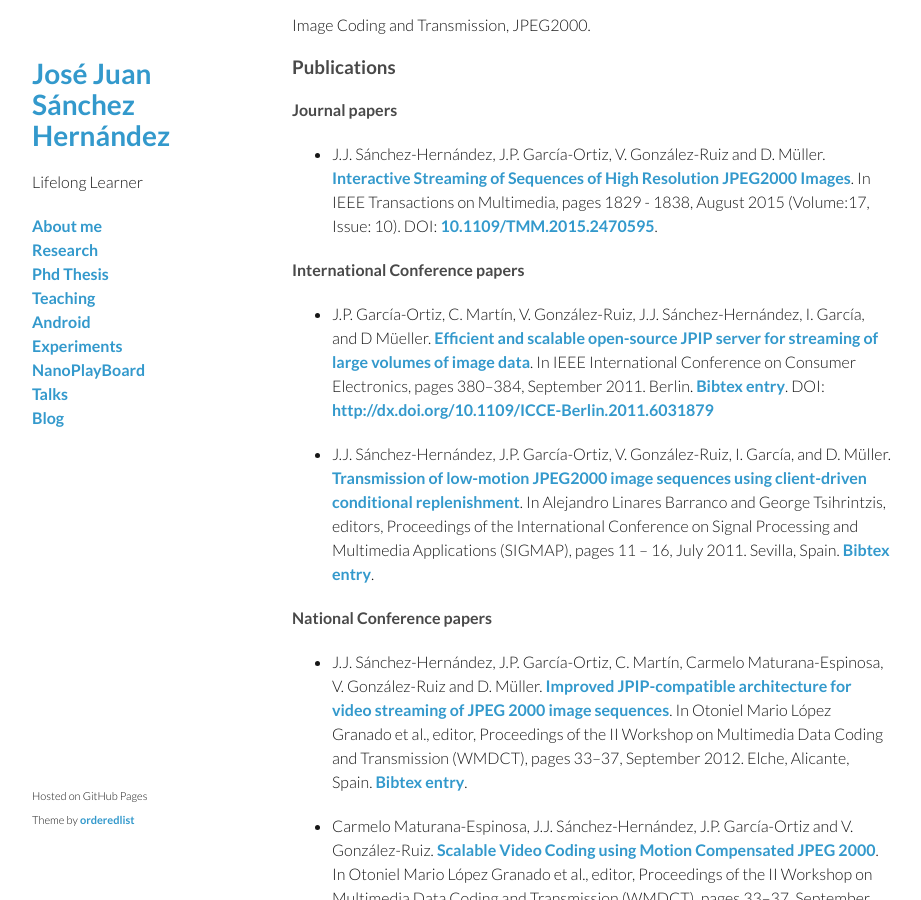
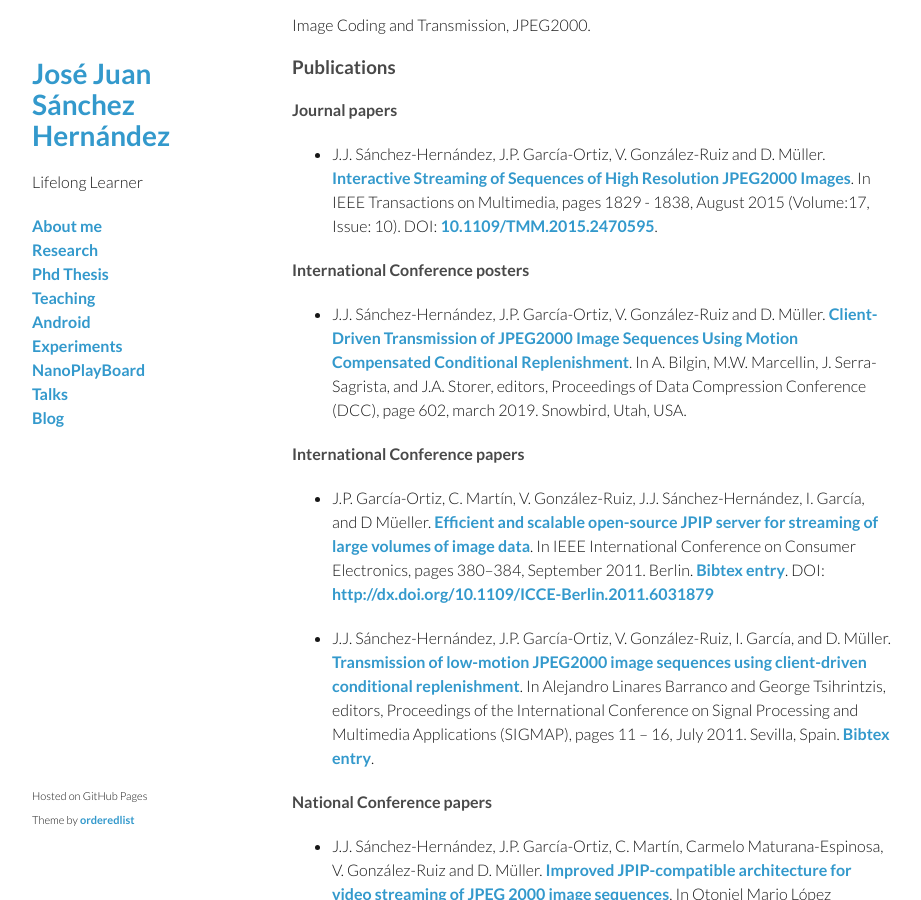
Before and after one commit to josejuansanchez/josejuansanchez.github.io, a Jekyll site: the page built from research/index.md, in a window 1280 px wide and 900 px high, scrolled down 373 px. Shown: the whole window, without its empty margins (178-1099 px from the left). Built offline with Jekyll 4.4.1, drawn with Linux system fonts in a browser that asks for light colours.

Commit message:
Added DCC poster to research section

```diff
--- a/research/index.md
+++ b/research/index.md
@@ -22,6 +22,10 @@ Image Coding and Transmission, JPEG2000.
 #### Journal papers
 
 * J.J. Sánchez-Hernández, J.P. García-Ortiz, V. González-Ruiz and D. Müller. [Interactive Streaming of Sequences of High Resolution JPEG2000 Images](http://ieeexplore.ieee.org/xpl/articleDetails.jsp?arnumber=7214293). In IEEE Transactions on Multimedia, pages 1829 - 1838, August 2015 (Volume:17, Issue: 10). DOI: [10.1109/TMM.2015.2470595](http://dx.doi.org/10.1109/TMM.2015.2470595).
+
+#### International Conference posters
+
+* J.J. Sánchez-Hernández, J.P. García-Ortiz, V. González-Ruiz and D. Müller. [Client-Driven Transmission of JPEG2000 Image Sequences Using Motion Compensated Conditional Replenishment](http://josejuansanchez.org/publications/dcc2019/poster.pdf). In A. Bilgin, M.W. Marcellin, J. Serra-Sagrista, and J.A. Storer, editors, Proceedings of Data Compression Conference (DCC), page 602, march 2019. Snowbird, Utah, USA.
 
 #### International Conference papers
 
```
Also changed, not shown: 1 other file.
